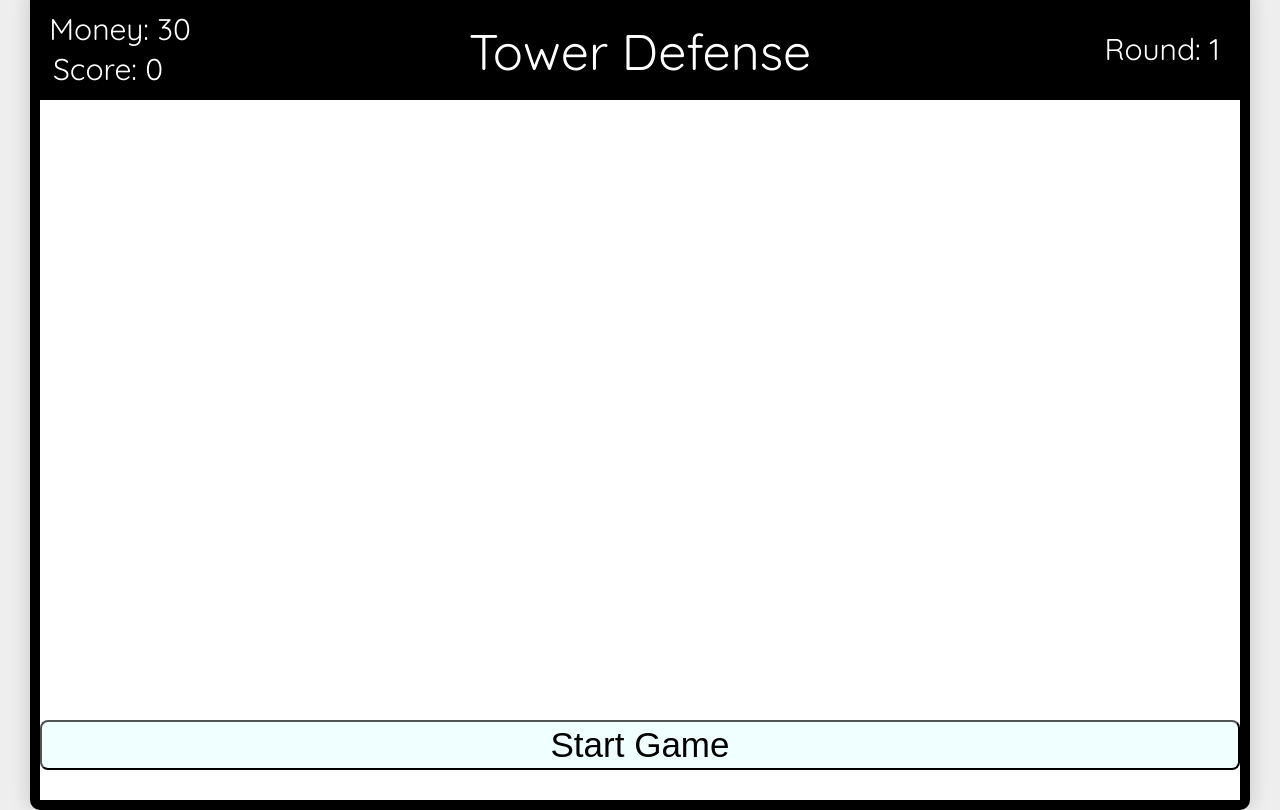
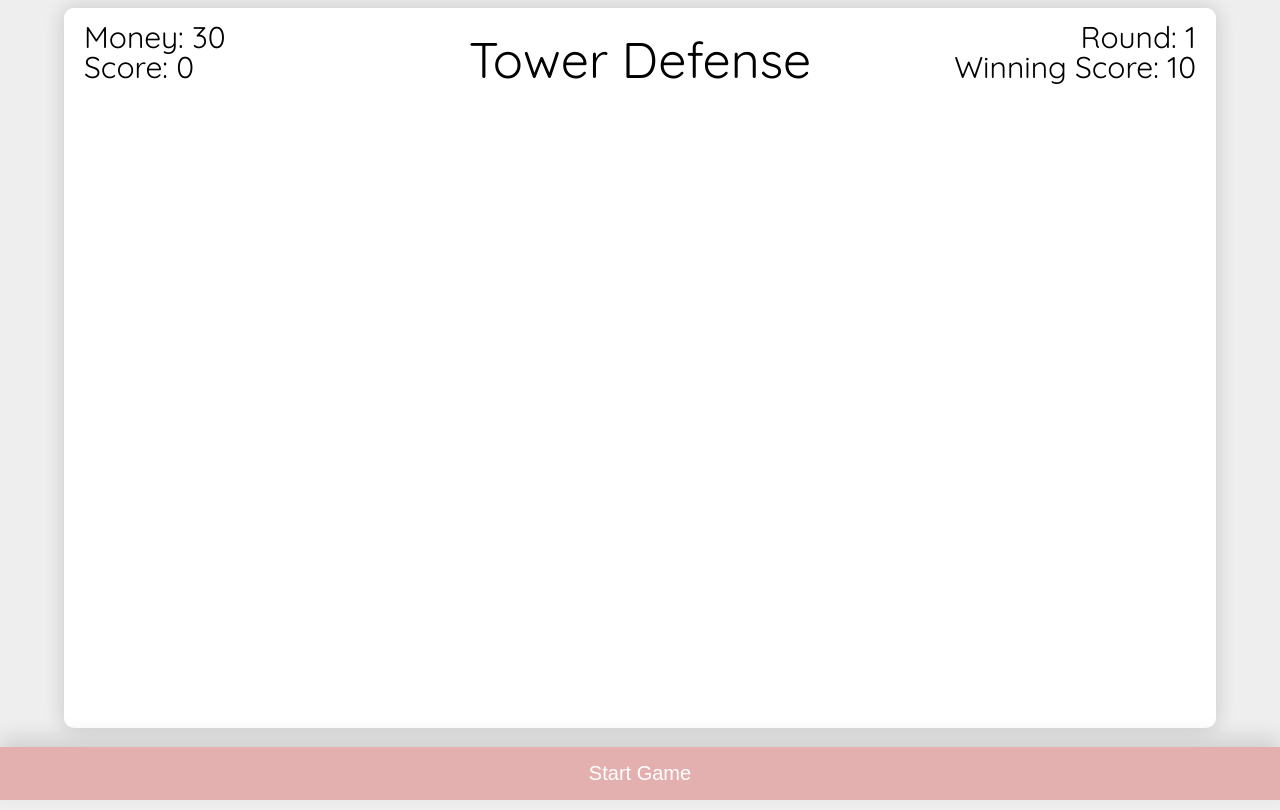
Before and after one commit to ethancanne/tower-defense, a plain HTML site: page src/index.html in a window 1280 px wide. Drawn offline with Linux system fonts and the light colour scheme.

Commit message:
Added canvas resizing and round functionality

```diff
--- a/src/index.html
+++ b/src/index.html
@@ -7,10 +7,12 @@
     <title>Tower Defense</title>
     <link rel="stylesheet" href="./styles/main.css" />
   </head>
-  <body>
-    <canvas id="canvas1"></canvas>
+  <body id="background">
+    <div class="canvas-container">
+      <canvas id="canvas1"></canvas>
 
-    <button id="startgame">Start Game</button>
+      <button id="startgame">Start Game</button>
+    </div>
 
     <!-- Globals -->
     <script src="./scripts/Global.js"></script>
--- a/src/scripts/Global.js
+++ b/src/scripts/Global.js
@@ -4,32 +4,27 @@ const cellSize = 100;
 
 //Canvas
 const canvas = document.getElementById("canvas1");
-canvas.width = 1200;
-canvas.height = 800;
+canvas.width = window.innerWidth * 0.9;
+canvas.height = window.innerHeight * 0.9;
 const ctx = canvas.getContext("2d");
 let frame = 0;
 
 //Resources
-let numberOfResources = 30;
+let money = 30;
 let score = 0;
 let winningScore = 10;
 let round = 1;
 
 //Enemies
 var enemyInterval = 900;
-const enemyPositions = [];
+var enemyPositions = [];
 
 //Projectiles
-const projectiles = []; //Holds all projectiles
+var projectiles = []; //Holds all projectiles
 
 //Game
 let gameOver = false;
-
-//Objects
-const controlsBar = {
-  width: canvas.width,
-  height: cellSize,
-};
+let hasBegun = false;
 
 //Get mouse position
 const mouse = {
--- a/src/scripts/Main.js
+++ b/src/scripts/Main.js
@@ -1,6 +1,4 @@
 let canvasPosition = canvas.getBoundingClientRect();
-
-let hasBegun = false;
 
 //------------EVENT LISTENERS------------
 canvas.addEventListener("mousemove", e => {
@@ -25,7 +23,7 @@ canvas.addEventListener("click", () => {
   //If the player has enough resources to buy the defender and he is not trying to place a
   //defender in the same position
   if (
-    numberOfResources >= defenderCost &&
+    money >= defenderCost &&
     !defenders.find(
       defender => defender.x === gridPositionX && defender.y === gridPositionY
     )
@@ -34,27 +32,35 @@ canvas.addEventListener("click", () => {
     defenders.push(new Defender(gridPositionX, gridPositionY));
 
     //Subtract Cost
-    numberOfResources -= defenderCost;
-    console.log(numberOfResources);
+    money -= defenderCost;
+    console.log(money);
   }
 });
 
 window.addEventListener("resize", () => {
   canvasPosition = canvas.getBoundingClientRect();
+  canvas.width = window.innerWidth * 0.9;
+  canvas.height = window.innerHeight * 0.9;
+});
+
+let startButton = document.getElementById("startgame");
+startButton.addEventListener("click", () => {
+  hasBegun = true;
 });
 
 //------------HANDLERS------------
 //HANDLE GAME GRID
 //Create a game grid and a function that will draw the cells on the game grid
-const gameGrid = Cell.createGrid();
 const handleGameGrid = () => {
+  const gameGrid = Cell.createGrid();
+
   gameGrid.forEach(cell => {
     cell.draw();
   });
 };
 
 //HANDLE ENEMIES (CONOR)
-const enemies = [];
+let enemies = [];
 //Create a function that loops through an enemies array (which will have to be created)
 //which calls their update and draw methods;
 const handleEnemies = () => {
@@ -71,12 +77,15 @@ const handleEnemies = () => {
     if (enemy.health <= 0) {
       enemies.splice(i, 1); //Remove the enemy
       enemyPositions.splice(enemyPositions.indexOf(enemy.y, 0), 1);
-      numberOfResources += enemy.maxHealth / 10; //Add the resources
+      money += enemy.maxHealth / 10; //Add the resources
       score += enemy.maxHealth / 10;
     }
   });
-  if (frame % enemyInterval === 0) {
-    const row = Math.floor(Math.random() * (8 - 1) + 1) * cellSize + cellGap;
+  const numberOfRows = Math.floor((window.innerHeight * 0.9) / cellSize) - 1;
+
+  if (frame % enemyInterval === 0 || enemies.length === 0) {
+    const row =
+      Math.floor(Math.random() * numberOfRows + 1) * cellSize + cellGap;
     enemies.push(new Enemy(row));
 
     //Add the postion to the array
@@ -93,9 +102,9 @@ const handleEnemies = () => {
 //Lastly, push the enemy position (x and y values) to the enemPositions array from Global.js
 
 //HANDLE DEFENDERS
-const defenders = [];
+let defenders = [];
 const handleDefenders = () => {
-  defenders.forEach(defender => {
+  defenders.forEach((defender, i) => {
     defender.draw();
     defender.update();
 
@@ -104,7 +113,7 @@ const handleDefenders = () => {
     else defender.shooting = false;
 
     //Loop through each of the enemies
-    enemies.forEach((enemy, i) => {
+    enemies.forEach(enemy => {
       //If an enemy collides with a defender and the defender exists
       if (defender && Cell.collision(defender, enemy)) {
         //Set the enemy movement to zero (it stops moving)
@@ -118,7 +127,7 @@ const handleDefenders = () => {
       if (defender && defender.health <= 0) {
         //Remove it!
         defenders.splice(i, 1);
-        i--;
+
         //Reset the movement of the enemy
         enemy.movement = enemy.speed;
       }
@@ -137,12 +146,12 @@ const handleProjectiles = () => {
       if (enemy && projectile && Cell.collision(projectile, enemy)) {
         enemy.health -= projectile.power;
         projectiles.splice(i, 1);
-        i--;
+        // i--;
       }
     });
-    if (projectile && projectile.x > canvas.width - cellSize) {
+    if (projectile && projectile.x > canvas.width) {
       projectiles.splice(i, 1);
-      i--;
+      // i--;
     }
   });
 };
@@ -150,46 +159,55 @@ const handleProjectiles = () => {
 //HANDLE GAME STATUS
 const handleGameStatus = () => {
   //Money
-  ctx.fillStyle = "white";
+  ctx.fillStyle = "black";
+  ctx.textAlign = "left";
   ctx.font = "30px Quicksand";
-  ctx.fillText("Money: " + numberOfResources, 80, 40);
+  ctx.fillText("Money: " + money, 20, 40);
 
   //Score
-  ctx.fillStyle = "white";
+  ctx.fillStyle = "black";
+  ctx.textAlign = "left";
   ctx.font = "30px Quicksand";
-  ctx.fillText("Score: " + score, 68, 80);
+  ctx.fillText("Score: " + score, 20, 70);
 
   //Round
-  ctx.fillStyle = "white";
+  ctx.fillStyle = "black";
   ctx.textAlign = "right";
   ctx.font = "30px Quicksand";
-  ctx.fillText("Round: " + round, 1180, 60);
+  ctx.fillText("Round: " + round, canvas.width - 20, 40);
+
+  //Winning Score
+  ctx.fillStyle = "black";
+  ctx.textAlign = "right";
+  ctx.font = "30px Quicksand";
+  ctx.fillText("Winning Score: " + winningScore, canvas.width - 20, 70);
 
   if (gameOver) {
     ctx.fillStyle = "black";
     ctx.font = "80px Quicksand";
-    ctx.textAlign = "left";
-    ctx.fillText("Game over!!!!!", 300, 300);
-    console.log("GAME");
+    ctx.textAlign = "center";
+    ctx.fillText("Game over!!!!!", canvas.width - canvas.width / 2, 300);
+    enemyPositions = [];
+    defenders = [];
+    enemies = [];
+    money = 0;
   }
 
   //Check if the round has finished
-  if (score >= winningScore && enemies.length === 0) {
-    ctx.fillStyle = "black";
-    ctx.font = "80px Quicksand";
-    ctx.textAlign = "left";
-    ctx.textAlign = "left";
-    ctx.fillText("Round " + round + " Completed", 300, 300);
-    ctx.font = "30px Quicksand";
-    ctx.fillText("You scored " + score + " points!", 300, 350);
-
+  if (score >= winningScore) {
     enemies = [];
+    enemyPositions = [];
     //Adjust for next round
     hasBegun = false;
     round += 1;
     enemyInterval -= 50;
-    winningScore += 50;
+    winningScore += 30 * round;
+    money += 50;
   }
+  document.getElementById("background").style.backgroundColor = hasBegun
+    ? "rgba(0, 0, 0, 0.523)"
+    : "rgba(223, 223, 223, 0.523)";
+  document.getElementById("startgame").style.opacity = hasBegun ? 0 : 1;
 };
 
 //HANDLE RESOURCES
@@ -200,9 +218,9 @@ const handleGameStatus = () => {
 const animate = () => {
   //Draw the top bar
   ctx.clearRect(0, 0, canvas.width, canvas.height);
-  ctx.fillStyle = hasBegun ? "red" : "black";
-  ctx.fillRect(0, 0, controlsBar.width, controlsBar.height);
   ctx.fillStyle = "white";
+  ctx.fillRect(0, 0, canvas.width, cellSize);
+  ctx.fillStyle = "black";
   ctx.font = "50px Quicksand";
   ctx.textAlign = "center";
   ctx.fillText("Tower Defense", canvas.width / 2, 70);
@@ -212,7 +230,7 @@ const animate = () => {
   handleDefenders();
   handleGameStatus();
   handleProjectiles();
-  if (hasBegun === true) {
+  if (hasBegun === true && gameOver === false) {
     handleEnemies();
   }
 
@@ -220,12 +238,6 @@ const animate = () => {
   frame++;
 
   //Do it again... If gameover is false
-  if (!gameOver) requestAnimationFrame(animate);
+  requestAnimationFrame(animate);
 };
 animate();
-
-let startButton = document.getElementById('startgame');
-
-startButton.addEventListener("click", () => {
-  hasBegun = true;
-});
--- a/src/scripts/models/Defender.js
+++ b/src/scripts/models/Defender.js
@@ -21,6 +21,7 @@ class Defender {
     ctx.fillRect(this.x, this.y, this.width, this.height);
 
     ctx.fillStyle = "white";
+    ctx.textAlign = "center";
     ctx.font = "50px Quicksand";
     ctx.fillText(Math.floor(this.health), this.x + 50, this.y + 60);
   }
--- a/src/scripts/models/Enemy.js
+++ b/src/scripts/models/Enemy.js
@@ -15,7 +15,7 @@ class Enemy {
     //movement -> this.speed (store the original speed if this enemy has to stop)
     this.movement = this.speed;
     //health -> 100
-    this.health = 100;
+    this.health = 100 + round * 10;
     //maxhealth -> this.health (store the original health if the enemy looses health)
     this.maxHealth = this.health;
   }
@@ -32,6 +32,7 @@ class Enemy {
 
     ctx.fillStyle = "white";
     ctx.font = "50px Quicksand";
-    ctx.fillText(Math.floor(this.health), this.x + 90, this.y + 60);
+    ctx.textAlign = "center";
+    ctx.fillText(Math.floor(this.health), this.x + 50, this.y + 60);
   }
 }
--- a/src/styles/main.css
+++ b/src/styles/main.css
@@ -2,34 +2,40 @@
 body {
   background-color: rgba(223, 223, 223, 0.523);
 }
-
-#canvas1 {
-  position: absolute;
+.canvas-container {
+  /* position: absolute;
   top: 50%;
   left: 50%;
-  transform: translate(-50%, -50%);
-  width: 1200px;
-  height: 800px;
+  transform: translate(-50%, -50%); */
+  display: flex;
+  align-items: center;
+  flex-direction: column;
+  justify-content: center;
+}
+#canvas1 {
+  width: 90vw;
+  height: 90vh;
 
   background-color: white;
   font-family: "Quicksand", sans-serif;
   box-shadow: rgba(0, 0, 0, 0.171) 0px 0px 20px;
   border-radius: 10px;
-  border: 10px solid black;
+  /* border: 10px solid black; */
 }
 
 #startgame {
-  position: absolute;
-  bottom: 30px;
+  position: fixed;
+  bottom: 0;
   left: 0;
-  right: 0;
-  margin-left: auto;
-  margin-right: auto;
-  width: 1200px;
-  height: 50px;
-  font-size: 35px;
-  border-radius: 8px;
-  background-color: azure;
+  width: 100%;
+  padding: 15px;
+  /* margin: 20px; */
+  color: white;
+  font-size: 20px;
+  /* border-radius: 8px; */
+  background-color: rgba(205, 48, 48, 0.324);
+  box-shadow: 0px -10px 20px rgba(0, 0, 0, 0.118);
+  border: none;
 }
 
 #startgame:hover {
```
